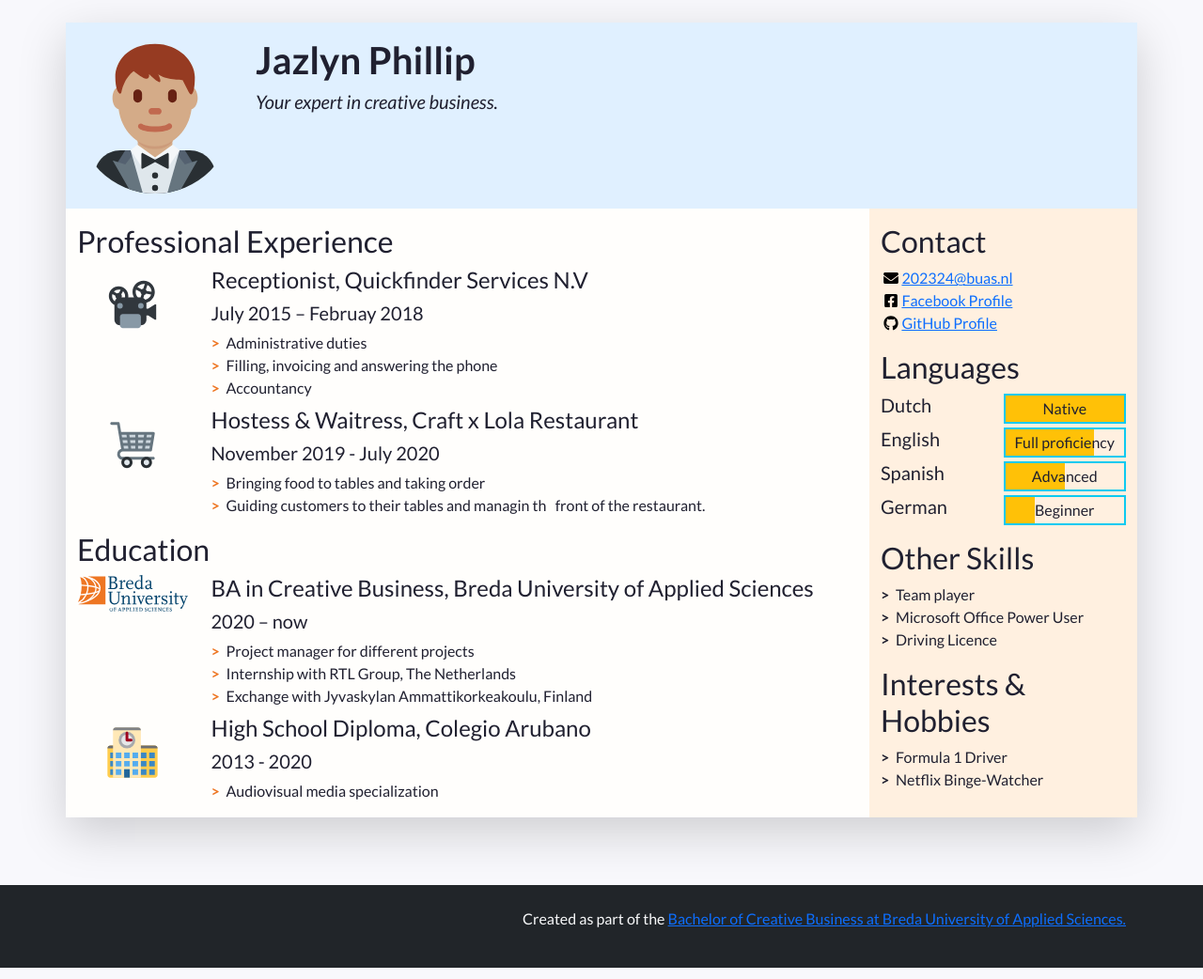
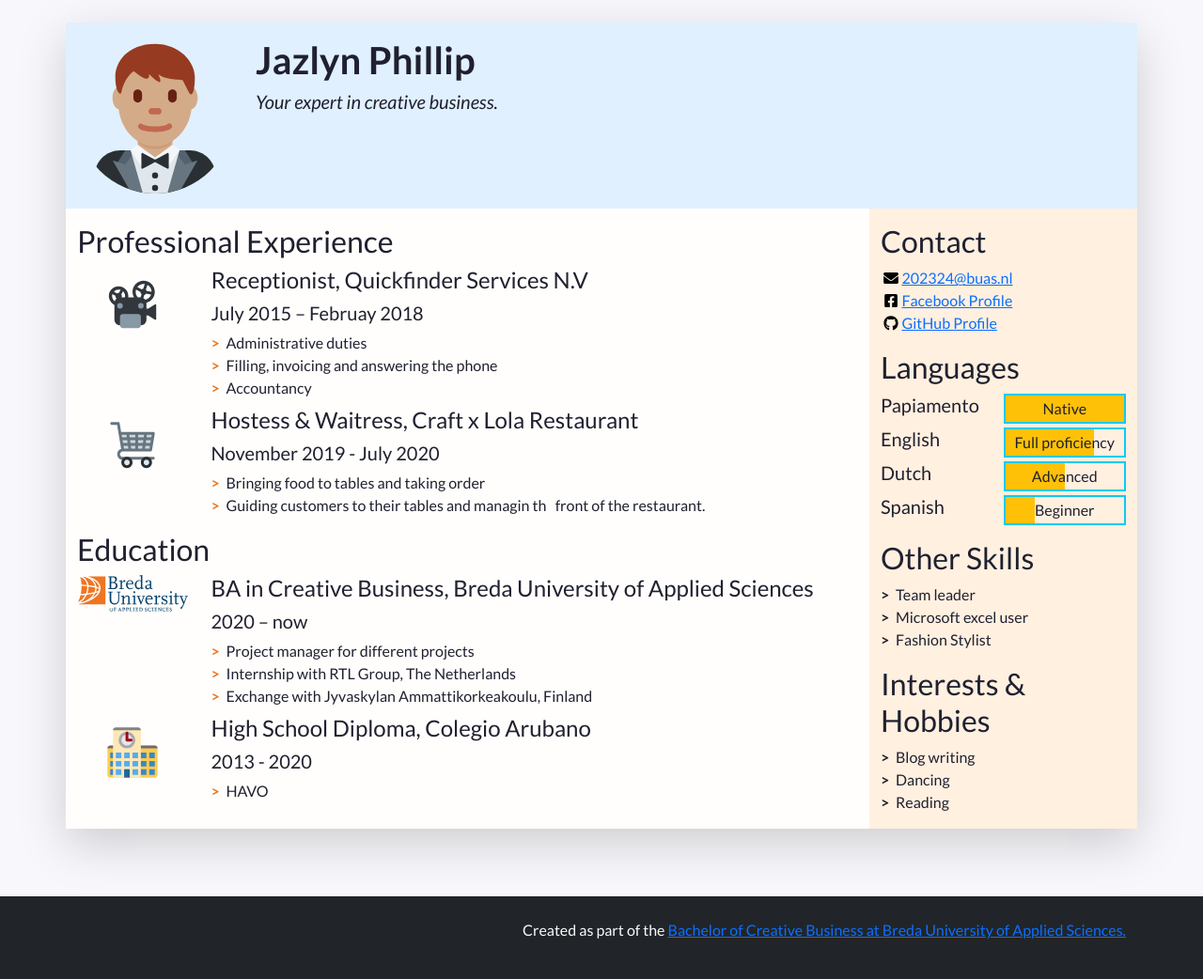
Before and after one commit to JazlynPhillip/JazlynPhillipCV, a plain HTML site: page index.html in a window 1280 px wide. Shown: the whole page at 94% size. Drawn offline with nearby package versions, Linux system fonts and the light colour scheme.

Commit message:
Update index.html

```diff
--- a/index.html
+++ b/index.html
@@ -153,7 +153,7 @@
                   <h4>High School Diploma, Colegio Arubano&nbsp;</h4>
                   <h5>2013 - 2020&nbsp;</h5>
                   <ul class="biography-details list-unstyled">
-                    <li>Audiovisual media specialization</li>
+                    <li>HAVO</li>
                   </ul>
                 </div>
               </li>
@@ -209,7 +209,7 @@
             <!-- Each item in the list is a language. Modify, add or remove depending on what you speak -->
             <ul class="language-list list-unstyled">
               <li class="language-item d-flex mb-1">
-                <h5 class="language-name w-50">Dutch</h5>
+                <h5 class="language-name w-50">Papiamento</h5>
                 <div class="language-level w-50 border border-info border-2 position-relative">
                   <!-- The div below is a progress bar. Choose between w-25, w-50, w-75 and w-100 to show your level of fluency -->
                   <div class="language-progress position-absolute bg-warning h-100 w-100"></div>
@@ -225,7 +225,7 @@
                 </div>
               </li>
               <li class="language-item d-flex mb-1">
-                <h5 class="language-name w-50">Spanish</h5>
+                <h5 class="language-name w-50">Dutch</h5>
                 <div class="language-level w-50 border border-info border-2 position-relative">
                   <!-- The div below is a progress bar. Choose between w-25, w-50, w-75 and w-100 to show your level of fluency -->
                   <div class="language-progress position-absolute bg-warning h-100 w-50"></div>
@@ -233,7 +233,7 @@
                 </div>
               </li>
               <li class="language-item d-flex mb-1">
-                <h5 class="language-name w-50">German</h5>
+                <h5 class="language-name w-50">Spanish</h5>
                 <div class="language-level w-50 border border-info border-2 position-relative">
                   <!-- The div below is a progress bar. Choose between w-25, w-50, w-75 and w-100 to show your level of fluency -->
                   <div class="language-progress position-absolute bg-warning h-100 w-25"></div>
@@ -248,9 +248,9 @@
           <section class="my-3 aside-section">
             <h2>Other Skills</h2>
             <ul class="skill-list list-unstyled">
-              <li class="skill-item">Team player</li>
-              <li class="skill-item">Microsoft Office Power User</li>
-              <li class="skill-item">Driving Licence</li>
+              <li class="skill-item">Team leader&nbsp;</li>
+              <li class="skill-item">Microsoft excel user</li>
+              <li class="skill-item">Fashion Stylist</li>
             </ul>
           </section>
 
@@ -259,8 +259,9 @@
           <section class="my-3 aside-section">
             <h2>Interests &amp; Hobbies</h2>
             <ul class="skill-list list-unstyled">
-              <li class="skill-item">Formula 1 Driver</li>
-              <li class="skill-item">Netflix Binge-Watcher</li>
+              <li class="skill-item">Blog writing</li>
+              <li class="skill-item">Dancing</li>
+				<li class="skill-item">Reading</li>
             </ul>
           </section>
 
```
